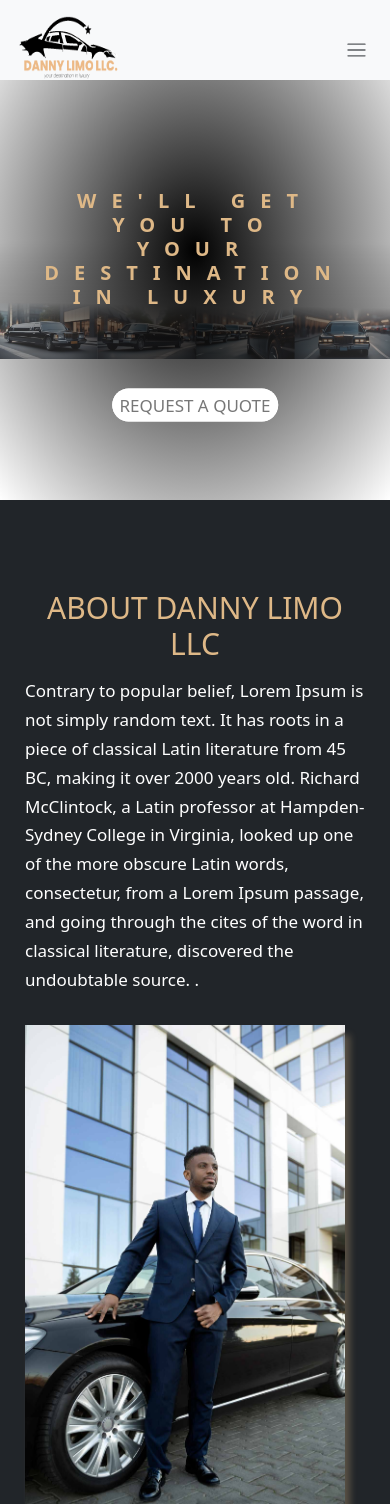
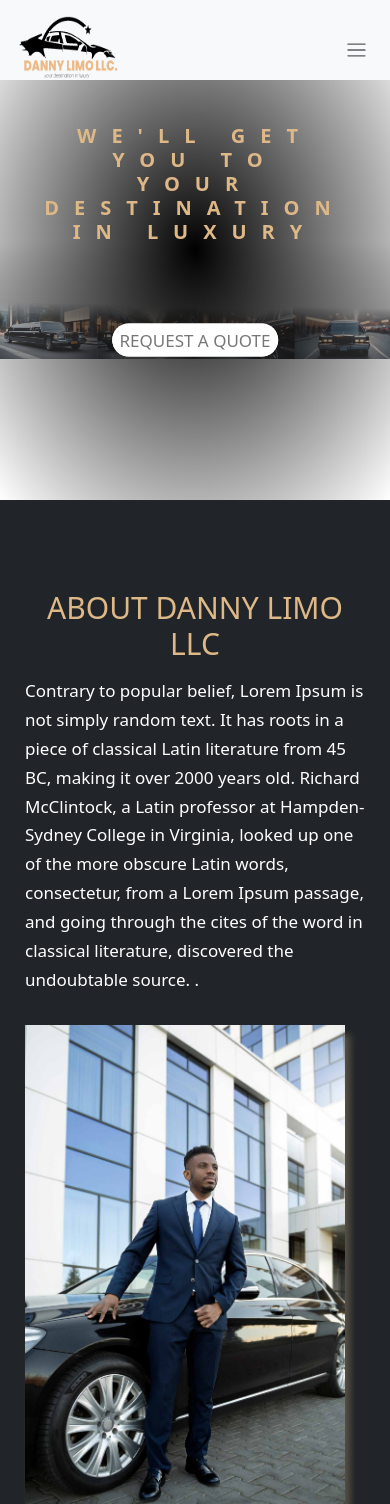
Before and after one commit to tsbproject/Danny-Limo, a PHP site: page / in a window 390 px wide. Shown: the top 1504 px of the page. Run offline with PHP 8.4, Linux system fonts and the light colour scheme.

Commit message:
[committed]

```diff
--- a/css/style.css
+++ b/css/style.css
@@ -87,7 +87,7 @@
 
 @media (max-width: 576px) and (max-width: 576px) {
   .heading-primary--sub {
-    margin-top: -2rem; } }
+    margin-top: -15rem; } }
 
 .section-about--heading {
   font-size: 3rem;
@@ -193,6 +193,10 @@
   box-shadow: 0 0.5rem 1rem rgba(0, 0, 0, 0.15);
   transform: translateY(0); }
 
+@media (max-width: 576px) and (max-width: 576px) {
+  .btn-text {
+    margin-top: 100rem; } }
+
 .navbar-nav {
   color: #000000;
   list-style: none;
@@ -274,7 +278,7 @@
 
 @media (max-width: 576px) and (max-width: 576px) {
   #section1 {
-    height: 50rem;
+    height: 10rem;
     background-size: contain;
     background-position: center; } }
 
@@ -295,7 +299,7 @@
 
 @media (max-width: 576px) and (max-width: 576px) {
   #section2 {
-    height: 130rem; } }
+    height: 150rem; } }
 
 #section3 {
   height: 60rem;
--- a/sass/base/_typography.scss
+++ b/sass/base/_typography.scss
@@ -79,7 +79,7 @@
 
        @include for-phone-only {
         @media(max-width: 576px) {
-          margin-top: -2rem;
+          margin-top: -15rem;
 
         }
        }
--- a/sass/components/_button.scss
+++ b/sass/components/_button.scss
@@ -97,4 +97,11 @@
         box-shadow: 0 .5rem 1rem rgba($color-primary-black, .15);
         transform: translateY(0);
     }
+
+    @include for-phone-only {
+        @media(max-width: 576px) {
+            margin-top: 100rem;
+
+        }
+    }
 }
--- a/sass/pages/_home.scss
+++ b/sass/pages/_home.scss
@@ -15,7 +15,7 @@
 
       @include for-phone-only {
         @media (max-width: 576px) {
-            height: 50rem;
+            height: 10rem;
             background-size: contain;
            background-position: center;
 
@@ -66,7 +66,7 @@
 
 @include for-phone-only {
   @media (max-width: 576px) {
-      height: 130rem;
+      height: 150rem;
    }
 
   }
```
